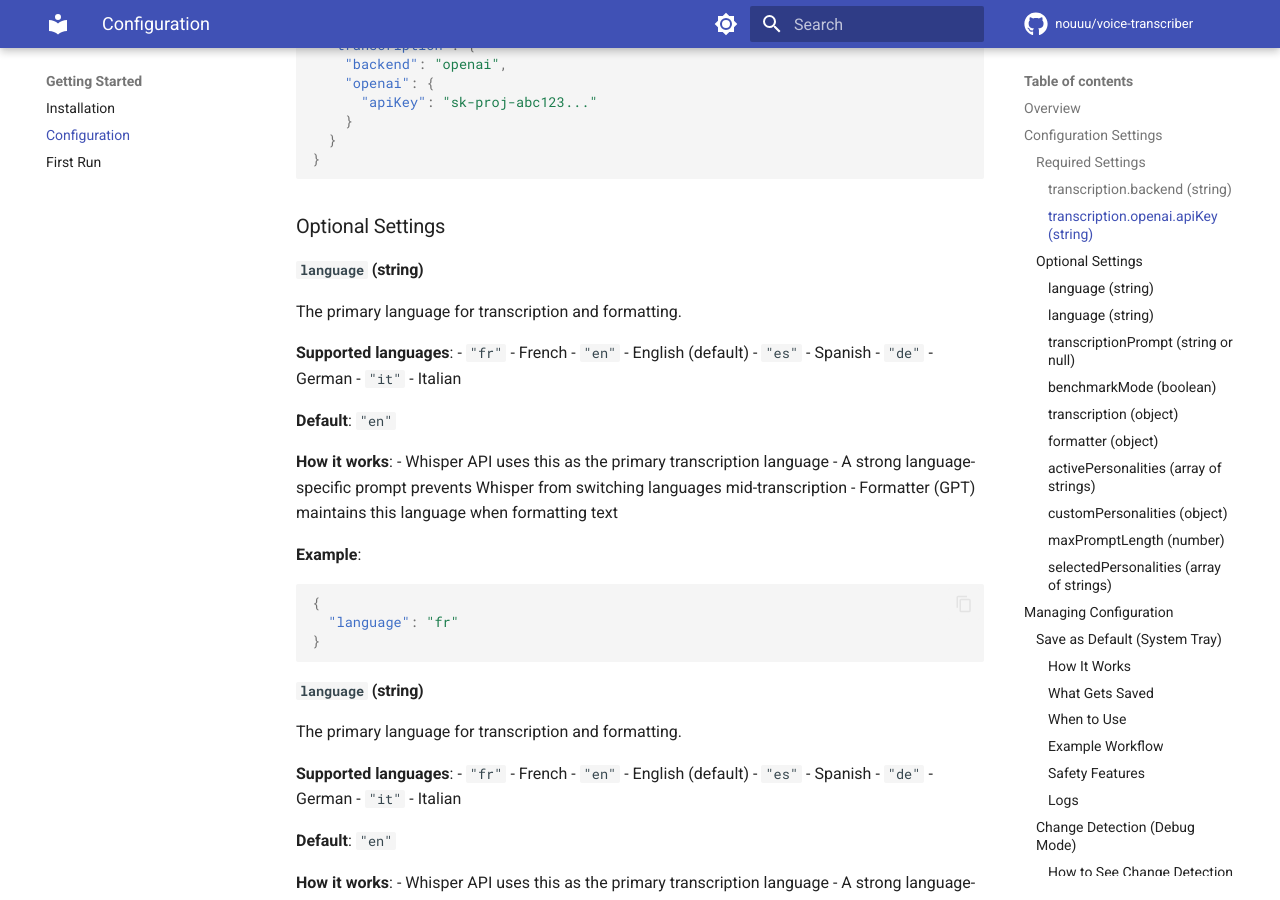
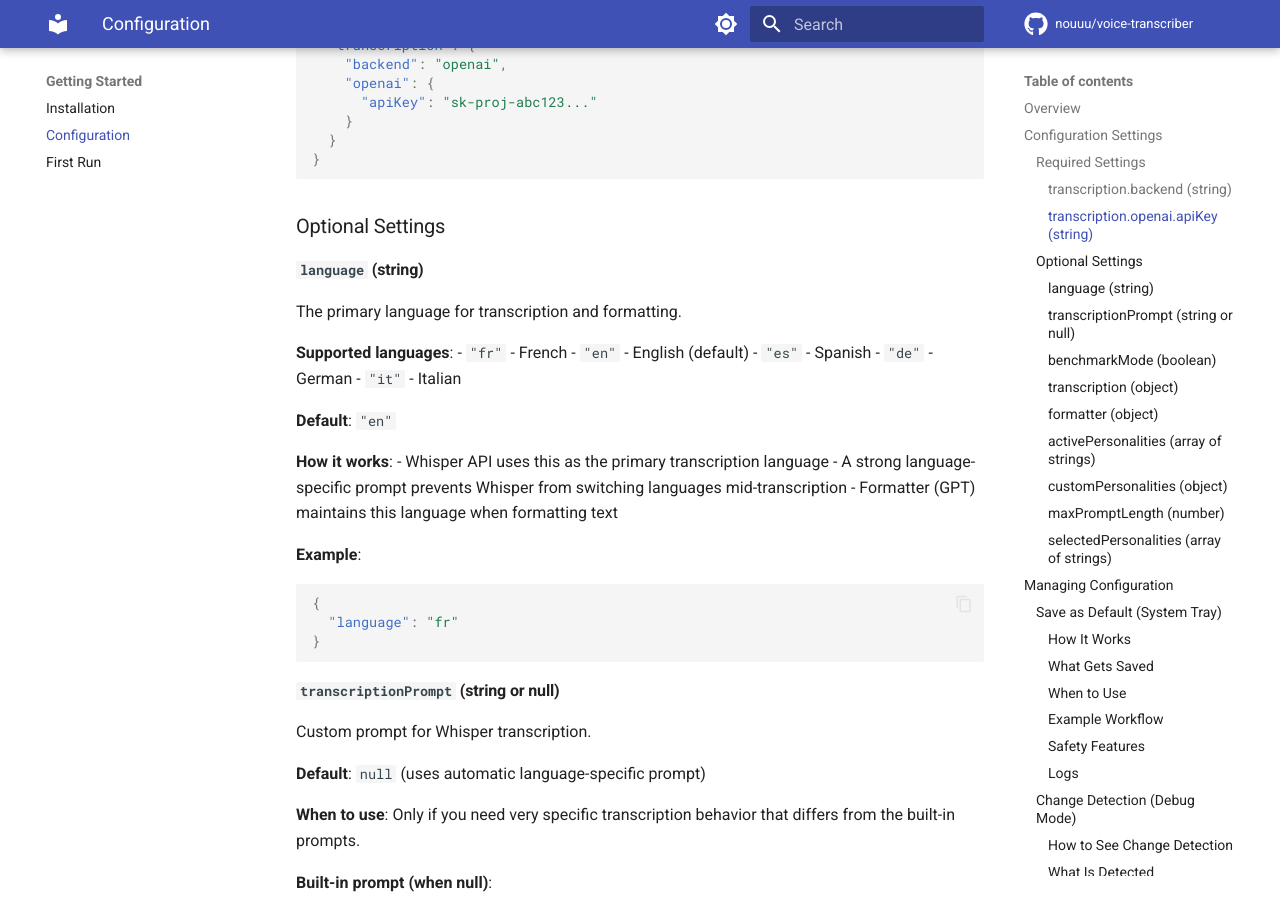
Before and after one commit to Nouuu/voice-transcriber, an MkDocs documentation site: the page built from documentation/getting-started/configuration.md, in a window 1280 px wide and 900 px high, scrolled down 808 px. Built offline with MkDocs 1.6.1 and Material for MkDocs 9.7.7, drawn with Linux system fonts in a browser that asks for light colours; comment, search, counter and statistics services are not loaded; the version menu is left out; some of the changed text lies outside the part shown.

Commit message:
feat: update configuration documentation and examples for personality management and language settings

````diff
--- a/documentation/getting-started/configuration.md
+++ b/documentation/getting-started/configuration.md
@@ -34,30 +34,6 @@ Your OpenAI API key for accessing Whisper and GPT services (required when using
 ```
 
 ### Optional Settings
-
-#### `language` (string)
-The primary language for transcription and formatting.
-
-**Supported languages**:
-- `"fr"` - French
-- `"en"` - English (default)
-- `"es"` - Spanish
-- `"de"` - German
-- `"it"` - Italian
-
-**Default**: `"en"`
-
-**How it works**:
-- Whisper API uses this as the primary transcription language
-- A strong language-specific prompt prevents Whisper from switching languages mid-transcription
-- Formatter (GPT) maintains this language when formatting text
-
-**Example**:
-```json
-{
-  "language": "fr"
-}
-```
 
 #### `language` (string)
 The primary language for transcription and formatting.
````
Also changed, not shown: other parts of documentation/getting-started/configuration.md (+14 -2 lines), README.md (+15 -5 lines), config.example.json (+9 -0 lines), work/README.md (+6 -4 lines).
